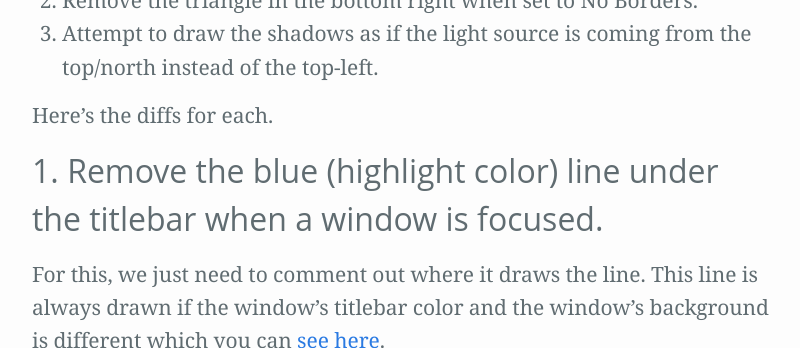
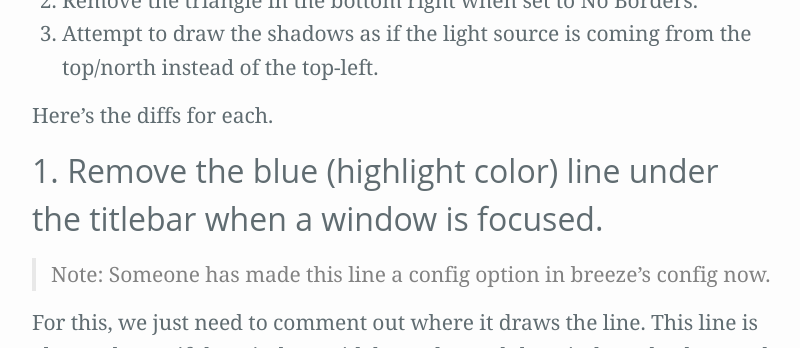
Before and after one commit to Zren/zren.github.io, a Jekyll site: the page built from _posts/2017-07-08-patching-breeze-window-decorations.markdown, in a window 1280 px wide and 900 px high, scrolled down 3632 px, cut to the strip 0-348 px from the top of the window. Shown: the whole strip, without its empty margins (238-1038 px from the left). Built offline with Jekyll 4.4.1, drawn with Linux system fonts in a browser that asks for light colours; some of the changed text lies outside the part shown.

Commit message:
Note that 2 of my patches now have config options.

```diff
--- a/_posts/2017-07-08-patching-breeze-window-decorations.markdown
+++ b/_posts/2017-07-08-patching-breeze-window-decorations.markdown
@@ -117,6 +117,8 @@
 
 ## 1. Remove the blue (highlight color) line under the titlebar when a window is focused.
 
+> Note: Someone has made this line a config option in breeze's config now.
+
 For this, we just need to comment out where it draws the line. This line is always drawn if the window's titlebar color and the window's background is different which you can [see here](https://github.com/KDE/breeze/blob/2cc0f8ba2da50ca3efa500ebdcc3655c8d0e47f8/kdecoration/breezedecoration.cpp#L154).
 
 ![](https://i.imgur.com/kP0XG9Y.png)
@@ -171,6 +173,8 @@
 
 
 ## 2. Remove the triangle in the bottom right when set to No Borders.
+
+> Note: I didn't realize there was a config option to disable this at the time.
 
 For some reason, when you chose "no borders" it adds this stupid little triangle, which is drawn *on top* of the window. For now I've been using "No side borders" which draws a bottom border but I'd like to fix that.
 
```
